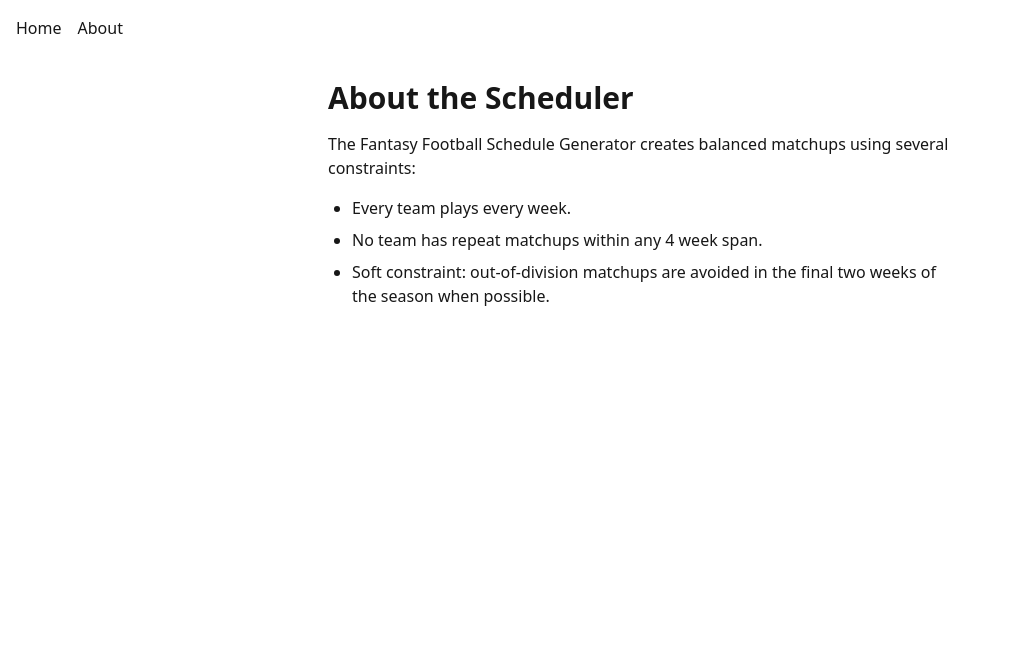
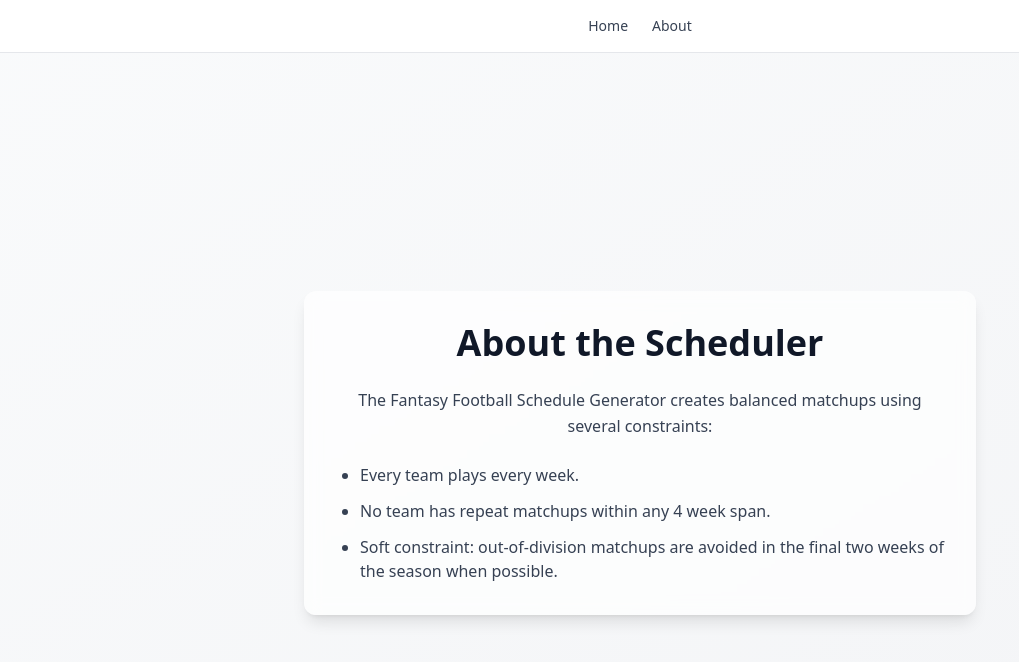
Before and after one commit to alex-monroe/ff-schedule-generator-fe, a Next.js app: page /about in a window 1280 px wide. Shown: the top 662 px of the page, without its empty margins (0-1019 px from the left). Built offline with nearby package versions, Linux system fonts and the light colour scheme.

Commit message:
style: refine about page and nav design

```diff
--- a/src/app/about/page.tsx
+++ b/src/app/about/page.tsx
@@ -6,18 +6,22 @@ export const metadata: Metadata = {
 
 export default function About() {
   return (
-    <main className="p-6 max-w-2xl mx-auto">
-      <h1 className="text-3xl font-bold mb-4">About the Scheduler</h1>
-      <p className="mb-4">
+    <main className="min-h-screen bg-gradient-to-br from-gray-50 to-gray-100 dark:from-gray-900 dark:to-gray-800 flex items-center justify-center p-6">
+      <section className="max-w-2xl w-full bg-white/70 dark:bg-gray-900/70 backdrop-blur rounded-xl shadow-lg p-8 text-gray-700 dark:text-gray-300">
+        <h1 className="text-4xl font-semibold text-center mb-6 text-gray-900 dark:text-gray-100">
+          About the Scheduler
+        </h1>
+        <p className="mb-6 leading-relaxed text-center">
           The Fantasy Football Schedule Generator creates balanced matchups using several constraints:
         </p>
-      <ul className="list-disc pl-6 space-y-2">
+        <ul className="list-disc pl-6 space-y-3">
           <li>Every team plays every week.</li>
           <li>No team has repeat matchups within any 4 week span.</li>
           <li>
             Soft constraint: out-of-division matchups are avoided in the final two weeks of the season when possible.
           </li>
         </ul>
+      </section>
     </main>
   );
 }
--- a/src/app/layout.tsx
+++ b/src/app/layout.tsx
@@ -15,9 +15,19 @@ export default function RootLayout({
   return (
     <html lang="en">
       <body className="antialiased">
-        <nav className="p-4 space-x-4">
-          <Link href="/">Home</Link>
-          <Link href="/about">About</Link>
+        <nav className="sticky top-0 z-10 flex justify-center space-x-6 bg-white/80 dark:bg-gray-900/80 backdrop-blur border-b border-gray-200 dark:border-gray-800 p-4 text-sm">
+          <Link
+            href="/"
+            className="text-gray-700 hover:text-gray-900 dark:text-gray-300 dark:hover:text-white transition-colors"
+          >
+            Home
+          </Link>
+          <Link
+            href="/about"
+            className="text-gray-700 hover:text-gray-900 dark:text-gray-300 dark:hover:text-white transition-colors"
+          >
+            About
+          </Link>
         </nav>
         {children}
       </body>
```
Lines whose indentation alone changed are shown as unchanged.
